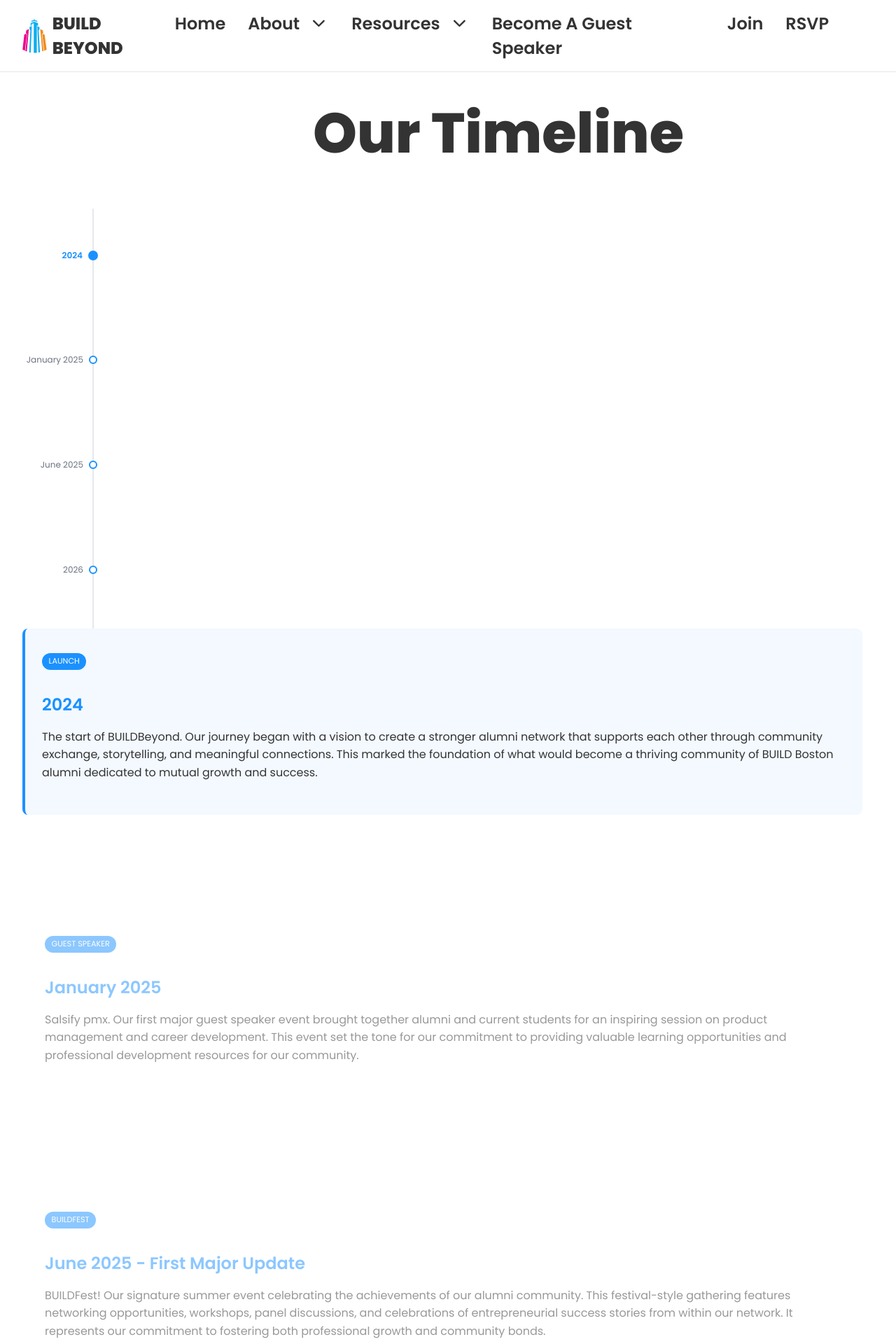
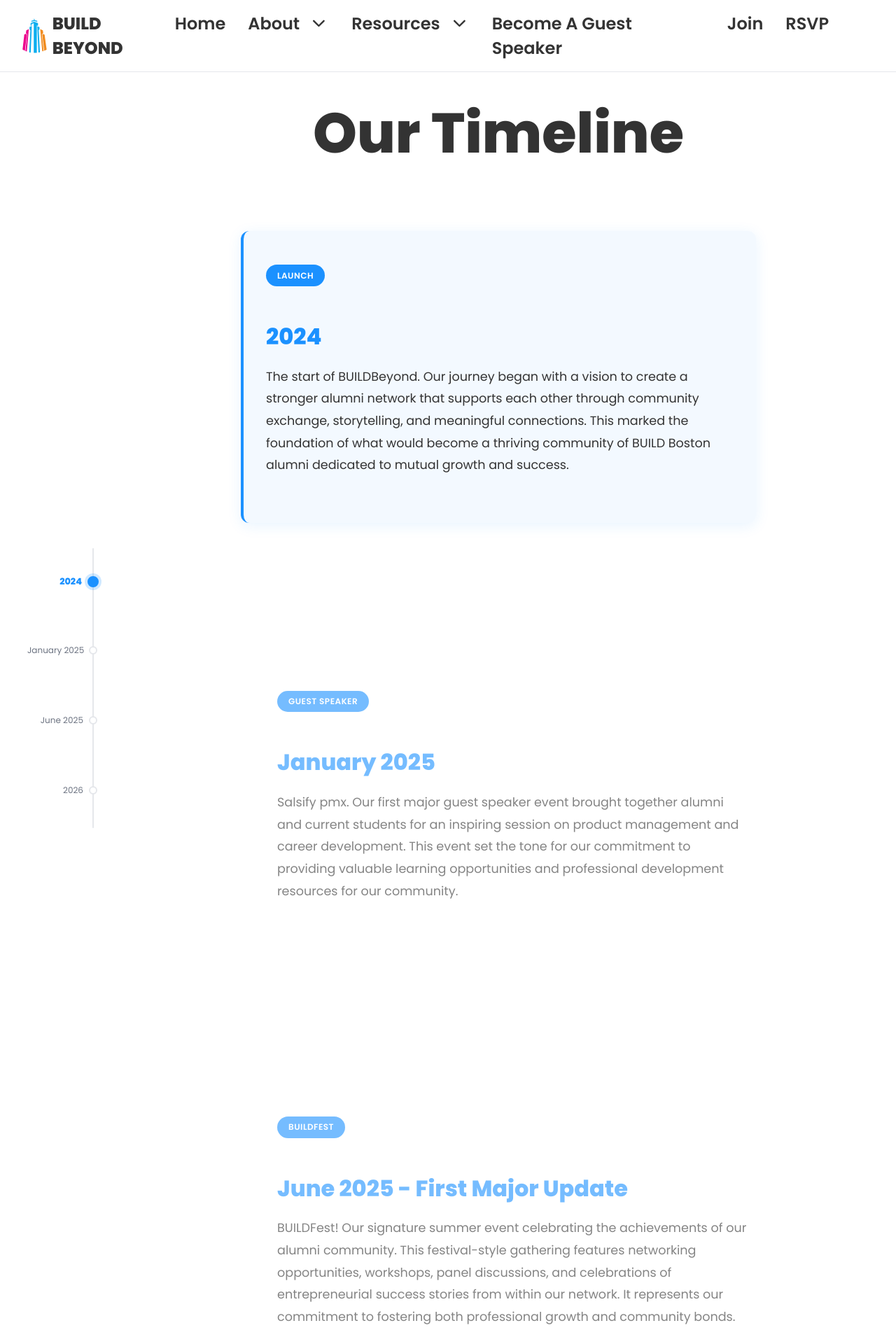
Before and after one commit to BUILDBeyondDev/BUILDBeyondClub, a Jekyll site: the page built from timeline.html, in a window 1280 px wide. Shown: the top 1920 px of the page at 70% size. Built offline with Jekyll 4.4.1, drawn with Linux system fonts in a browser that asks for light colours.

Commit message:
Fixed nav bar

```diff
--- a/_includes/nav.html
+++ b/_includes/nav.html
@@ -1,12 +1,12 @@
 <header class="navbar">
   <div class="logo-container">
-    <img src="images/NewBUILDLOGO.svg" alt="BUILD Beyond Logo">
+    <img src="{{ '/images/NewBUILDLOGO.svg' | relative_url }}" alt="BUILD Beyond Logo">
     <span class="site-title">BUILD BEYOND</span>
   </div>
   <button id="nav-toggle" aria-label="Open menu">&#9776;</button>
   <div class="nav-overlay"></div>
   <nav class="nav-links">
-    <a href="index.html">Home</a>
+    <a href="{{ '/' | relative_url }}">Home</a>
     <div class="dropdown">
       <button class="dropbtn" aria-haspopup="true" aria-expanded="false">
         About
@@ -17,8 +17,8 @@
         </svg>
       </button>
       <div class="dropdown-content">
-        <a href="about-mission.html">Mission</a>
-        <a href="about-team.html">Team</a>
+        <a href="{{ '/about-mission/' | relative_url }}">Mission</a>
+        <a href="{{ '/about-team/' | relative_url }}">Team</a>
       </div>
     </div>
     <div class="dropdown">
@@ -31,9 +31,9 @@
         </svg>
       </button>
       <div class="dropdown-content">
-        <a href="timeline.html">Timeline</a>
-        <a href="index.html#calendar">Calendar</a>
-        <a href="opportunities.html">Scholarships &Internships</a>
+        <a href="{{ '/timeline/' | relative_url }}">Timeline</a>
+        <a href="{{ '/#calendar' | relative_url }}">Calendar</a>
+        <a href="{{ '/opportunities/' | relative_url }}">Scholarships &amp; Internships</a>
       </div>
     </div>
 
@@ -44,7 +44,7 @@
     </div>
 
     <div class="join-container">
-      <a href="rsvp.html" class="rsvp-link">RSVP</a>
+      <a href="{{ '/rsvp/' | relative_url }}" class="rsvp-link">RSVP</a>
     </div>
 
   </nav>
--- a/styles/components.css
+++ b/styles/components.css
@@ -146,23 +146,24 @@
   color: var(--gray-dark);
 }
 
-/* TIMELINE COMPONENTS */
+/* NEW TIMELINE COMPONENTS - Fixed for natural scrolling */
 .timeline-sidebar {
-  position: sticky;
-  top: 2rem;
-  width: 160px;
-  height: fit-content;
-  flex-shrink: 0;
+  position: fixed;
+  left: 2rem;
+  top: 50%;
+  transform: translateY(-50%);
+  width: 200px;
+  height: 400px;
+  z-index: 100;
 }
 
 .timeline-track {
   position: relative;
   width: 2px;
-  height: 600px;
+  height: 100%;
   background: var(--gray-light);
-  margin: 0 auto;
+  margin-left: 100px;
   border-radius: 1px;
-  margin-left: 100px;
 }
 
 .timeline-progress {
@@ -190,7 +191,7 @@
   width: 12px;
   height: 12px;
   background: var(--light);
-  border: 2px solid var(--blue);
+  border: 2px solid var(--gray-light);
   border-radius: 50%;
   left: 50%;
   transform: translateX(-50%);
@@ -202,21 +203,22 @@
 .timeline-marker.active {
   border-color: var(--blue);
   background: var(--blue);
-  width: 14px;
-  height: 14px;
+  width: 16px;
+  height: 16px;
+  box-shadow: 0 0 0 4px rgba(27, 145, 255, 0.2);
 }
 
 .timeline-year {
   position: absolute;
-  left: -100px;
+  left: -90px;
   top: 50%;
   transform: translateY(-50%);
   font-size: 0.75rem;
   font-weight: 500;
   color: var(--gray-dark);
   white-space: nowrap;
-  transition: color 0.3s ease;
-  width: 90px;
+  transition: all 0.3s ease;
+  width: 80px;
   text-align: right;
   pointer-events: none;
   z-index: 1;
@@ -224,66 +226,52 @@
 
 .timeline-marker.active .timeline-year {
   color: var(--blue);
-  font-weight: 600;
+  font-weight: 700;
+  font-size: 0.8rem;
 }
 
+/* TIMELINE CONTENT - now flows with main page */
 .timeline-content {
-  flex: 1;
-  max-height: calc(100vh - 4rem);
-  overflow-y: auto;
-  padding-right: 1rem;
-  scroll-behavior: smooth;
-  padding-bottom: 20rem;
-}
-
-.timeline-content::-webkit-scrollbar {
-  width: 8px;
-}
-
-.timeline-content::-webkit-scrollbar-track {
-  background: var(--gray-light);
-  border-radius: 4px;
-}
-
-.timeline-content::-webkit-scrollbar-thumb {
-  background: var(--blue);
-  border-radius: 4px;
+  margin-left: 280px;
+  padding: 2rem;
+  max-width: 800px;
 }
 
 .timeline-item {
-  margin-bottom: 8rem;
-  padding: 2rem;
+  margin-bottom: 12rem;
+  padding: 3rem 2rem;
   background: transparent;
   border-radius: 0;
-  opacity: 0.5;
-  transform: translateY(10px);
-  transition: all 0.3s ease;
-  min-height: 200px;
+  opacity: 0.6;
+  transform: translateX(20px);
+  transition: all 0.4s ease;
+  min-height: 300px;
+  position: relative;
 }
 
 .timeline-item:last-child {
-  margin-bottom: 10rem;
+  margin-bottom: 8rem;
 }
 
 .timeline-item.active {
   opacity: 1;
-  transform: translateY(0);
+  transform: translateX(0);
   background: rgba(27, 145, 255, 0.05);
-  border-radius: 8px;
+  border-radius: 12px;
   border-left: 4px solid var(--blue);
-  padding-left: 1.5rem;
+  box-shadow: 0 4px 20px rgba(27, 145, 255, 0.1);
 }
 
 .timeline-item h3 {
-  font-size: 1.5rem;
-  font-weight: 600;
+  font-size: 2rem;
+  font-weight: 700;
   color: var(--blue);
-  margin-bottom: 0.5rem;
+  margin-bottom: 1rem;
 }
 
 .timeline-item p {
-  font-size: 1rem;
-  line-height: 1.6;
+  font-size: 1.1rem;
+  line-height: 1.8;
   color: var(--dark);
 }
 
@@ -291,12 +279,13 @@
   display: inline-block;
   background: var(--blue);
   color: white;
-  padding: 0.2rem 0.6rem;
-  border-radius: 0.8rem;
-  font-size: 0.7rem;
-  font-weight: 500;
-  margin-bottom: 0.5rem;
+  padding: 0.4rem 1rem;
+  border-radius: 1.5rem;
+  font-size: 0.75rem;
+  font-weight: 600;
+  margin-bottom: 1rem;
   text-transform: uppercase;
+  letter-spacing: 0.5px;
 }
 
 /* FOOTER */
--- a/styles/mobile.css
+++ b/styles/mobile.css
@@ -27,6 +27,7 @@
     width: 80%;
     height: 4px;
     margin: 28px 0;
+    margin-left: 0;
   }
 
   .timeline-progress {
```
